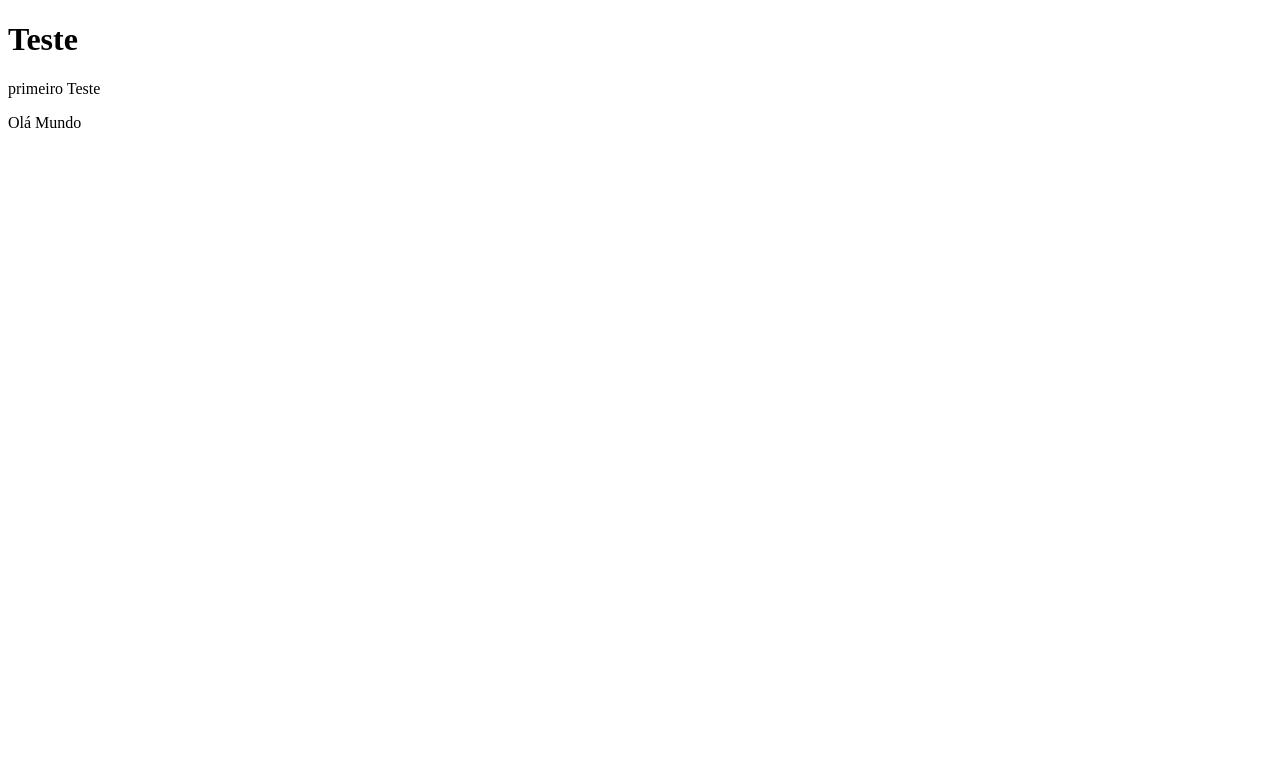
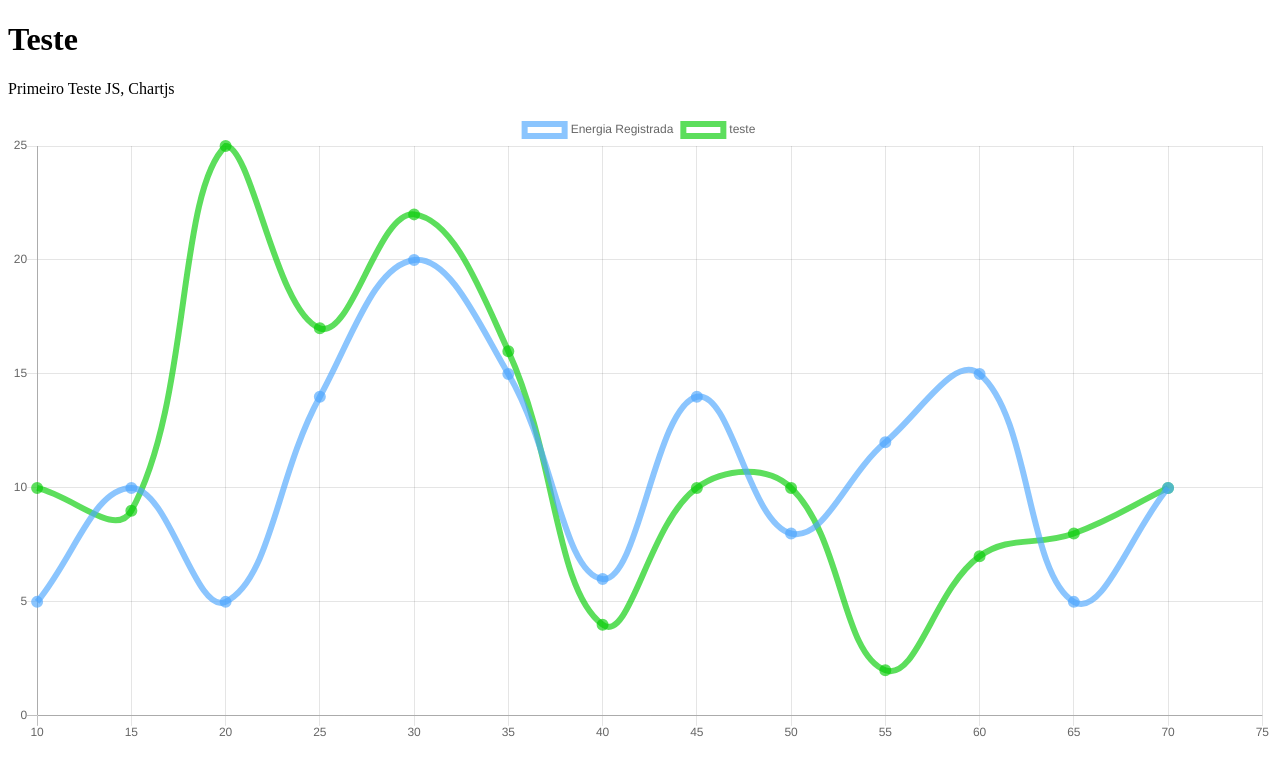
Before and after one commit to Reenaan/teste, a plain HTML site: page index.html in a window 1280 px wide. Drawn offline with nearby package versions, Linux system fonts and the light colour scheme.

Commit message:
Colcoando Js
Testando Chartjs

```diff
--- a/index.html
+++ b/index.html
@@ -9,7 +9,36 @@
   <body>
 
     <h1> Teste </h1>
-    <p> primeiro Teste</p>
-    <p>Olá Mundo</p>
+    <p>Primeiro Teste JS, Chartjs</p>
+    <!-- canvas é necessario para o chartjs -->
+        <canvas class="line-chart"></canvas>
+        <!-- Puxando a biblioteca -->
+        <script src="https://cdnjs.cloudflare.com/ajax/libs/Chart.js/2.4.0/Chart.min.js"></script>
+        <script>
+          var ctx = document.getElementsByClassName("line-chart");
+
+          var chartGraph = new Chart(ctx, {
+            type: 'line',
+            data: {
+              labels: [10, 15, 20, 25, 30, 35, 40, 45, 50, 55, 60, 65, 70, 75],
+              datasets: [{
+                label: "Energia Registrada",
+                data: [5, 10, 5, 14, 20, 15, 6, 14, 8, 12, 15, 5, 10],
+                borderWidth: 6,
+                borderColor: 'rgba(77,166,253,0.65)',
+                backgroundColor: 'transparent',
+              },
+              {
+                label: "teste",
+                data: [10, 9, 25, 17, 22, 16, 4, 10, 10, 2, 7, 8, 10],
+                borderWidth: 6,
+                borderColor: 'rgba(6,204,6,0.65)',
+                backgroundColor: 'transparent',
+              }
+            ]
+            }
+          });
+
+        </script>
   </body>
 </html>
```
